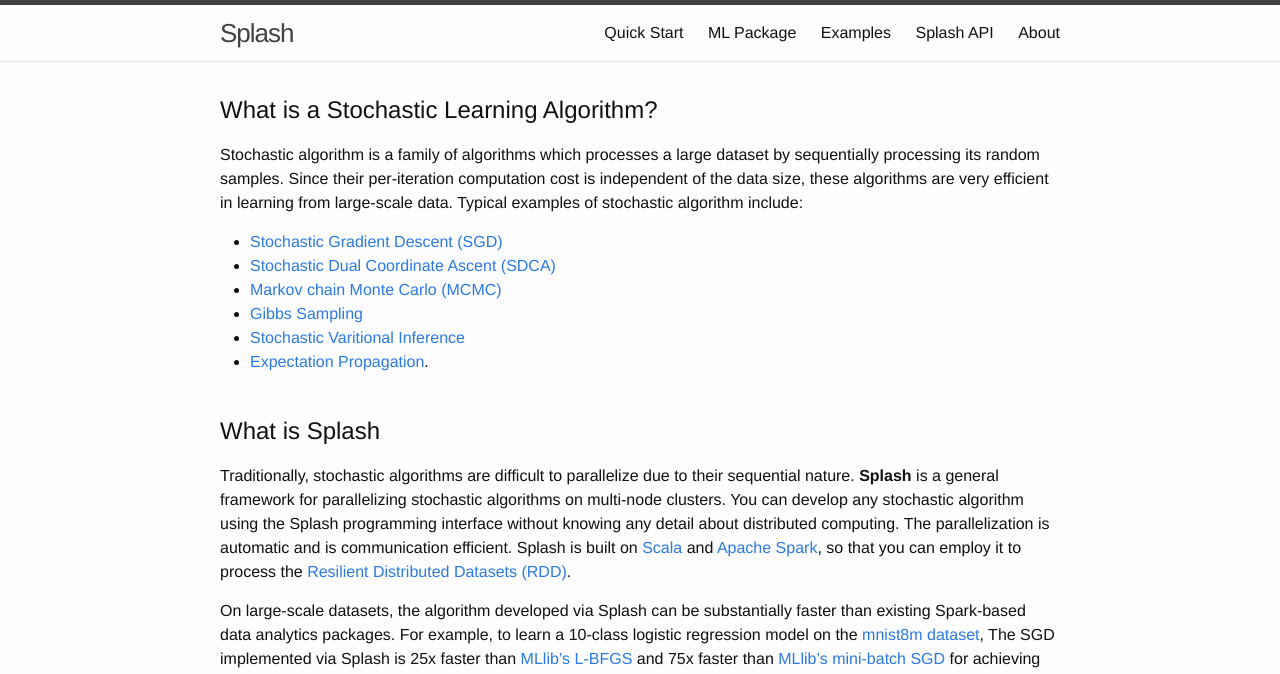
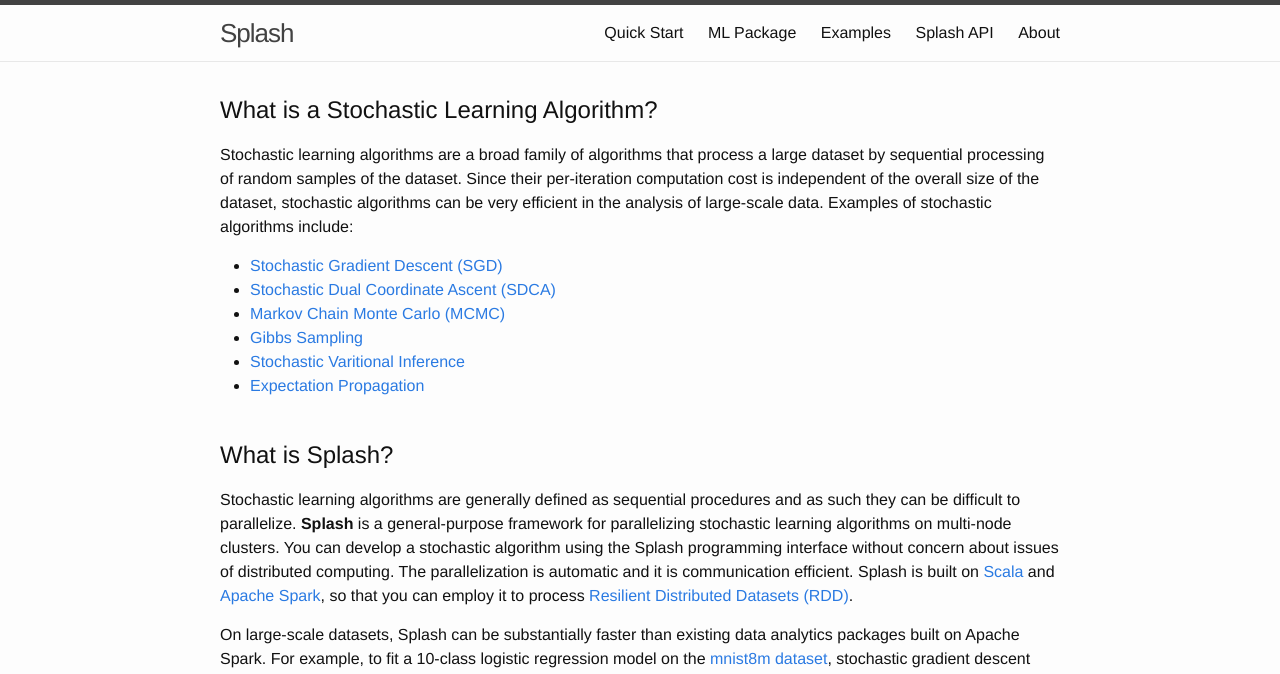
Before and after one commit to zhangyuc/splash, a Jekyll site: the page built from index.html, in a window 1280 px wide. Shown: the top 674 px of the page. Built offline with Jekyll 4.4.1, drawn with Linux system fonts in a browser that asks for light colours; some of the changed text lies outside the part shown.

Commit message:
typos
typos

```diff
--- a/index.html
+++ b/index.html
@@ -4,29 +4,27 @@
 
 <h1 id="what-is-stochastic-algorithm">What is a Stochastic Learning Algorithm?</h1>
 
-<p>Stochastic algorithm is a family of algorithms which processes a large dataset by sequentially processing its random samples. Since their per-iteration computation cost is independent of the data size, these algorithms are very efficient in learning from large-scale data. Typical examples of stochastic algorithm include:</p>
+<p>Stochastic learning algorithms are a broad family of algorithms that process a large dataset by sequential processing of random samples of the dataset. Since their per-iteration computation cost is independent of the overall size of the dataset, stochastic algorithms can be very efficient in the analysis of large-scale data. Examples of stochastic algorithms include:</p>
 
 <ul>
   <li><a href="http://en.wikipedia.org/wiki/Stochastic_gradient_descent">Stochastic Gradient Descent (SGD)</a></li>
   <li><a href="http://www.jmlr.org/papers/volume14/shalev-shwartz13a/shalev-shwartz13a.pdf">Stochastic Dual Coordinate Ascent (SDCA)</a></li>
-  <li><a href="http://en.wikipedia.org/wiki/Markov_chain_Monte_Carlo">Markov chain Monte Carlo (MCMC)</a></li>
+  <li><a href="http://en.wikipedia.org/wiki/Markov_chain_Monte_Carlo">Markov Chain Monte Carlo (MCMC)</a></li>
   <li><a href="http://en.wikipedia.org/wiki/Gibbs_sampling">Gibbs Sampling</a></li>
   <li><a href="http://www.columbia.edu/~jwp2128/Papers/HoffmanBleiWangPaisley2013.pdf">Stochastic Varitional Inference</a></li>
-  <li><a href="http://research.microsoft.com/en-us/um/people/minka/papers/ep/minka-ep-uai.pdf">Expectation Propagation</a>.</li>
+  <li><a href="http://research.microsoft.com/en-us/um/people/minka/papers/ep/minka-ep-uai.pdf">Expectation Propagation</a></li>
 </ul>
 
 <br>
 
-<h1 id="what-is-splash">What is Splash</h1>
+<h1 id="what-is-splash">What is Splash?</h1>
 
-<p>Traditionally, stochastic algorithms are difficult to parallelize due to their sequential nature. <strong>Splash</strong> is a general framework for parallelizing stochastic algorithms on multi-node clusters. You can develop any stochastic algorithm using the Splash programming interface without knowing any detail about distributed computing. The parallelization is automatic and is communication efficient. Splash is built on <a href="http://www.scala-lang.org/">Scala</a> and <a href="https://spark.apache.org/">Apache Spark</a>, so that you can employ it to process the <a href="https://spark.apache.org/docs/latest/quick-start.html">Resilient Distributed Datasets (RDD)</a>.</p>
+<p>Stochastic learning algorithms are generally defined as sequential procedures and as such they can be difficult to parallelize. <strong>Splash</strong> is a general-purpose framework for parallelizing stochastic learning algorithms on multi-node clusters. You can develop a stochastic algorithm using the Splash programming interface without concern about issues of distributed computing. The parallelization is automatic and it is communication efficient. Splash is built on <a href="http://www.scala-lang.org/">Scala</a> and <a href="https://spark.apache.org/">Apache Spark</a>, so that you can employ it to process <a href="https://spark.apache.org/docs/latest/quick-start.html">Resilient Distributed Datasets (RDD)</a>.</p>
 
-<p>On large-scale datasets, the algorithm developed via Splash can be substantially faster than existing Spark-based data analytics packages. For example, to learn a 10-class logistic regression model on the <a href="http://www.csie.ntu.edu.tw/~cjlin/libsvmtools/datasets/multiclass.html#mnist8m">mnist8m dataset</a>, The SGD implemented via Splash is 25x faster than <a href="https://spark.apache.org/docs/latest/mllib-optimization.html#l-bfgs">MLlib’s L-BFGS</a> and 75x faster than <a href="https://spark.apache.org/docs/latest/mllib-optimization.html#gradient-descent-and-stochastic-gradient-descent">MLlib’s mini-batch SGD</a> for achieving the same logistic loss. All algorithms run on a 64-core cluster.</p>
+<p>On large-scale datasets, Splash can be substantially faster than existing data analytics packages built on Apache Spark. For example, to fit a 10-class logistic regression model on the <a href="http://www.csie.ntu.edu.tw/~cjlin/libsvmtools/datasets/multiclass.html#mnist8m">mnist8m dataset</a>, stochastic gradient descent (SGD) implemented with Splash is 25x faster than <a href="https://spark.apache.org/docs/latest/mllib-optimization.html#l-bfgs">MLlib’s L-BFGS</a> and 75x faster than <a href="https://spark.apache.org/docs/latest/mllib-optimization.html#gradient-descent-and-stochastic-gradient-descent">MLlib’s mini-batch SGD</a> for achieving the same value of the loss function. All algorithms run on a 64-core cluster.</p>
 
 <p align="center">
 <img src="https://raw.githubusercontent.com/zhangyuc/splash/master/images/compare-with-lbfgs.png" width="400" />
 </p>
 
-<p>Read the <a href="quickstart/">Quick Start</a> to start building your own stochastic algorithm, or view the source code <a href="https://github.com/zhangyuc/splash/tree/master">here</a>.
-To learn more details about the mechanism of Splash, please read <a href="http://arxiv.org/abs/1506.07552">our paper</a>.
-</p>
+<p>Read the <a href="quickstart/">Quick Start</a> guide to start building your own stochastic algorithm, or view the source code <a href="https://github.com/zhangyuc/splash/tree/master">here</a>.</p>
```
